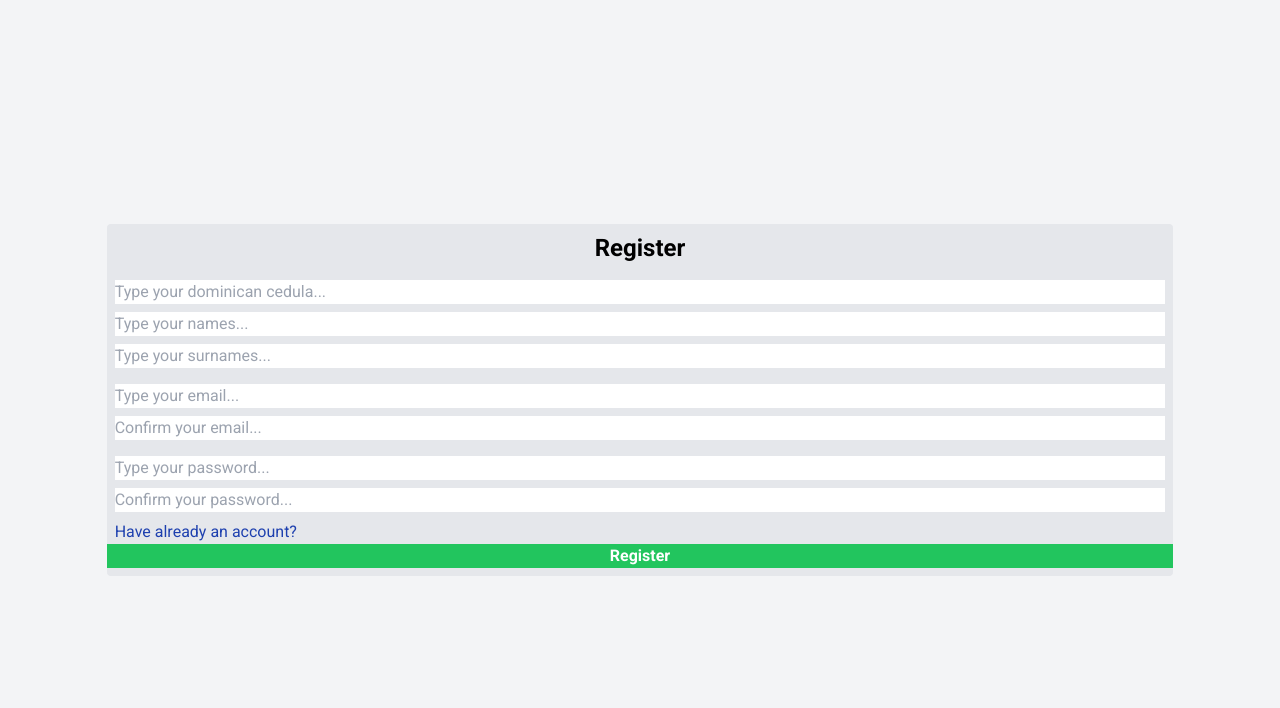
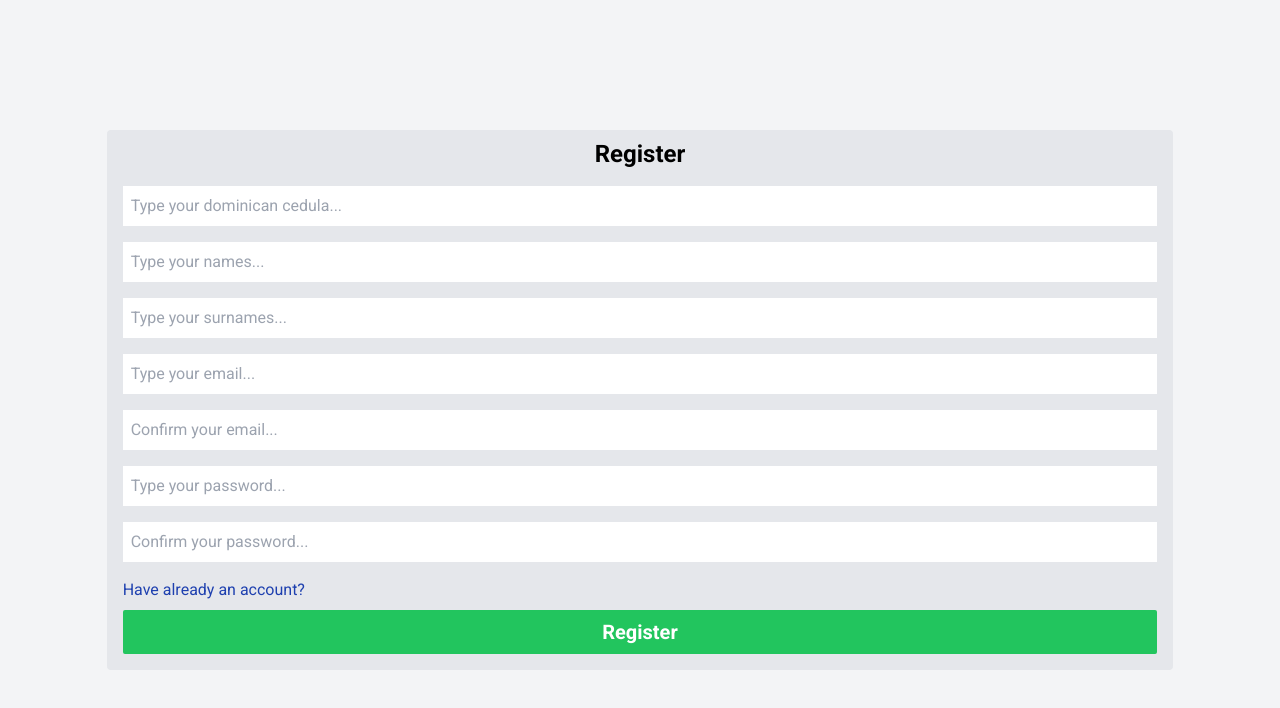
Before and after one commit to TineoC/chat, a React (Vite) app: page /register in a window 1280 px wide. Shown: the top 708 px of the page. Built offline with nearby package versions, Linux system fonts and the light colour scheme; no server answers; what tw-elements would draw is missing.

Commit message:
create input component

```diff
--- a/src/pages/Login/index.jsx
+++ b/src/pages/Login/index.jsx
@@ -4,10 +4,15 @@ import { Link, useNavigate } from "react-router-dom";
 import { AuthContext } from "../../context/AuthContext";
 import Error from "../components/Error";
 import SERVER_URL from "../../config/server";
+import Input from "../components/Input";
 
 const Login = () => {
 	const [error, setError] = useState("");
-	const { register, handleSubmit } = useForm();
+	const {
+		register,
+		handleSubmit,
+		formState: { errors },
+	} = useForm();
 
 	// Auth Context
 	const { setCurrentUser } = useContext(AuthContext);
@@ -55,19 +60,27 @@ const Login = () => {
 				<h1 className='text-2xl font-bold mx-auto mb-4'>Sign In</h1>
 
 				<div className='mx-2'>
-					<input
-						className='w-full mb-4 p-2'
+					<Input
 						type='text'
+						name='document'
+						errors={errors}
+						register={register}
 						placeholder='Type your document...'
-						{...register("document")}
+						validationSchema={{
+							required: "Document is required",
+						}}
 						required
 					/>
 
-					<input
-						className='w-full mb-4 p-2'
+					<Input
 						type='password'
+						name='password'
+						errors={errors}
+						register={register}
 						placeholder='Type your password...'
-						{...register("password")}
+						validationSchema={{
+							required: "Password is required",
+						}}
 						required
 					/>
 
--- a/src/pages/Register/index.jsx
+++ b/src/pages/Register/index.jsx
@@ -1,120 +1,156 @@
-import React from 'react'
-import { useState } from 'react'
-import { useForm } from 'react-hook-form'
-import { Link } from 'react-router-dom'
-import Error from '../components/Error'
-import Success from '../components/Success'
-import SERVER_URL from '../../config/server'
+import React from "react";
+import { useState } from "react";
+import { useForm } from "react-hook-form";
+import { Link } from "react-router-dom";
+import Error from "../components/Error";
+import Success from "../components/Success";
+import SERVER_URL from "../../config/server";
+import Input from "../components/Input";
 
 const Register = () => {
-    const { register, handleSubmit } = useForm()
-    const [error, setError] = useState()
-    const [success, setSucess] = useState(false)
+	const { register, handleSubmit, errors } = useForm();
+	const [error, setError] = useState();
+	const [success, setSucess] = useState(false);
 
 	const onSubmit = async (data) => {
-        const URL = `${SERVER_URL}/auth/register`
+		const URL = `${SERVER_URL}/auth/register`;
 
 		const options = {
-            method: 'POST',
-            credentials: 'include',
+			method: "POST",
+			credentials: "include",
 			headers: {
-                'Content-Type': 'application/json',
+				"Content-Type": "application/json",
 			},
 			body: JSON.stringify(data),
+		};
+
+		try {
+			const response = await fetch(URL, options);
+
+			const result = await response.json(); //Read User info
+
+			if (!response.ok) {
+				setSucess(false);
+				return setError(result.message);
 			}
 
-        try {
-            const response = await fetch(URL, options)
-
-            const result = await response.json() //Read User info
-
-            if (!response.ok) {
-                setSucess(false)
-                return setError(result.message)
+			setError("");
+			setSucess(true);
+		} catch (error) {
+			console.error(error);
+			setError(error);
 		}
-
-            setError('')
-            setSucess(true)
-        } catch (error) {
-            console.error(error)
-            setError(error)
-        }
-    }
+	};
 
 	return (
-        <main className="h-screen flex items-center justify-center bg-gray-100">
+		<main className='h-screen flex items-center justify-center bg-gray-100'>
 			<form
-                className="flex flex-col bg-gray-200 w-5/6 rounded py-2"
+				className='flex flex-col bg-gray-200 w-5/6 rounded py-2'
 				onSubmit={handleSubmit(onSubmit)}
 			>
-                <h1 className="text-2xl font-bold mx-auto mb-4">Register</h1>
-                <div className="mx-2">
-                    <input
-                        type="text"
-                        className="w-full mb-2"
-                        placeholder="Type your dominican cedula..."
-                        {...register('document')}
-                        required
-                    />
-                    <input
-                        type="text"
-                        className="w-full mb-2"
-                        placeholder="Type your names..."
-                        {...register('names')}
-                        required
-                    />
-                    <input
-                        type="text"
-                        className="w-full mb-4"
-                        placeholder="Type your surnames..."
-                        {...register('surnames')}
-                        required
-                    />
-                    <input
-                        type="email"
-                        className="w-full mb-2"
-                        placeholder="Type your email..."
-                        {...register('email')}
-                    />
-                    <input
-                        type="email"
-                        className="w-full mb-4"
-                        placeholder="Confirm your email..."
-                        {...register('email')}
-                    />
-                    <input
-                        type="password"
-                        className="w-full mb-2"
-                        placeholder="Type your password..."
-                        {...register('password')}
-                        required
-                    />
-                    <input
-                        type="password"
-                        className="w-full mb-2"
-                        placeholder="Confirm your password..."
-                        {...register('confirm-password')}
+				<h1 className='text-2xl font-bold mx-auto mb-4'>Register</h1>
+				<div className='mx-4'>
+					<Input
+						type='text'
+						name='document'
+						errors={errors}
+						register={register}
+						placeholder='Type your dominican cedula...'
+						validationSchema={{
+							required: "Password is required",
+						}}
 						required
 					/>
 
+					<Input
+						type='text'
+						name='names'
+						register={register}
+						errors={errors}
+						placeholder='Type your names...'
+						validationSchema={{
+							required: "Names are required",
+						}}
+						required
+					/>
+
+					<Input
+						type='text'
+						name='surnames'
+						register={register}
+						errors={errors}
+						placeholder='Type your surnames...'
+						validationSchema={{
+							required: "Surnames are required",
+						}}
+						required
+					/>
+
+					<Input
+						type='email'
+						name='email'
+						register={register}
+						errors={errors}
+						placeholder='Type your email...'
+						validationSchema={{
+							required: "Email is required",
+						}}
+						required
+					/>
+
+					<Input
+						type='email'
+						name='confirm-email'
+						register={register}
+						errors={errors}
+						placeholder='Confirm your email...'
+						validationSchema={{
+							required: "Email is required",
+						}}
+						required
+					/>
+
+					<Input
+						type='password'
+						name='password'
+						register={register}
+						errors={errors}
+						placeholder='Type your password...'
+						validationSchema={{
+							required: "Password is required",
+						}}
+						required
+					/>
+
+					<Input
+						type='password'
+						name='confirm-password'
+						register={register}
+						errors={errors}
+						placeholder='Confirm your password...'
+						required
+						validationSchema={{
+							required: "Confirm Password is required",
+						}}
+					/>
+
 					{error && <Error text={error} />}
-                    {success && <Success text={'User created'} />}
-
-                    <div className="text-md">
-                        <Link className="text-blue-800" to="/login" replace>
+					{success && <Success text={"User created"} />}
+					<div className='text-md'>
+						<Link className='text-blue-800' to='/login' replace>
 							Have already an account?
 						</Link>
 					</div>
-                </div>
 					<button
-                    className="bg-green-500 text-white font-bold"
-                    type="submit"
+						className='bg-green-500 text-white font-bold text-xl w-full my-2 p-2 rounded-sm'
+						type='submit'
 					>
 						Register
-                </button>{' '}
+					</button>
+				</div>
 			</form>
 		</main>
-    )
-}
+	);
+};
 
-export default Register
+export default Register;
--- /dev/null
+++ b/src/pages/components/Input/index.jsx
@@ -0,0 +1,32 @@
+const Input = ({
+	name,
+	register,
+	errors,
+	required,
+	type,
+	validationSchema,
+	placeholder,
+}) => (
+	<div className='form-control-input'>
+		<input
+			className='w-full mb-4 p-2'
+			id={name}
+			name={name}
+			type={type}
+			placeholder={placeholder}
+			required={required}
+			{...register(name, validationSchema)}
+		/>
+		{errors && errors[name]?.type === "required" && (
+			<span className='error text-red-600 text-sm'>
+				{errors[name]?.message}
+			</span>
+		)}
+		{errors && errors[name]?.type === "minLength" && (
+			<span className='error text-red-600 text-sm'>
+				{errors[name]?.message}
+			</span>
+		)}
+	</div>
+);
+export default Input;
--- a/src/socket/users.js
+++ b/src/socket/users.js
@@ -1,7 +1,5 @@
 import { io } from "socket.io-client";
 import { USERS_URL } from "./config";
-
-console.log(USERS_URL);
 
 const UsersSocket = io(USERS_URL, {
 	autoConnect: false,
```
Lines whose indentation alone changed are shown as unchanged.
